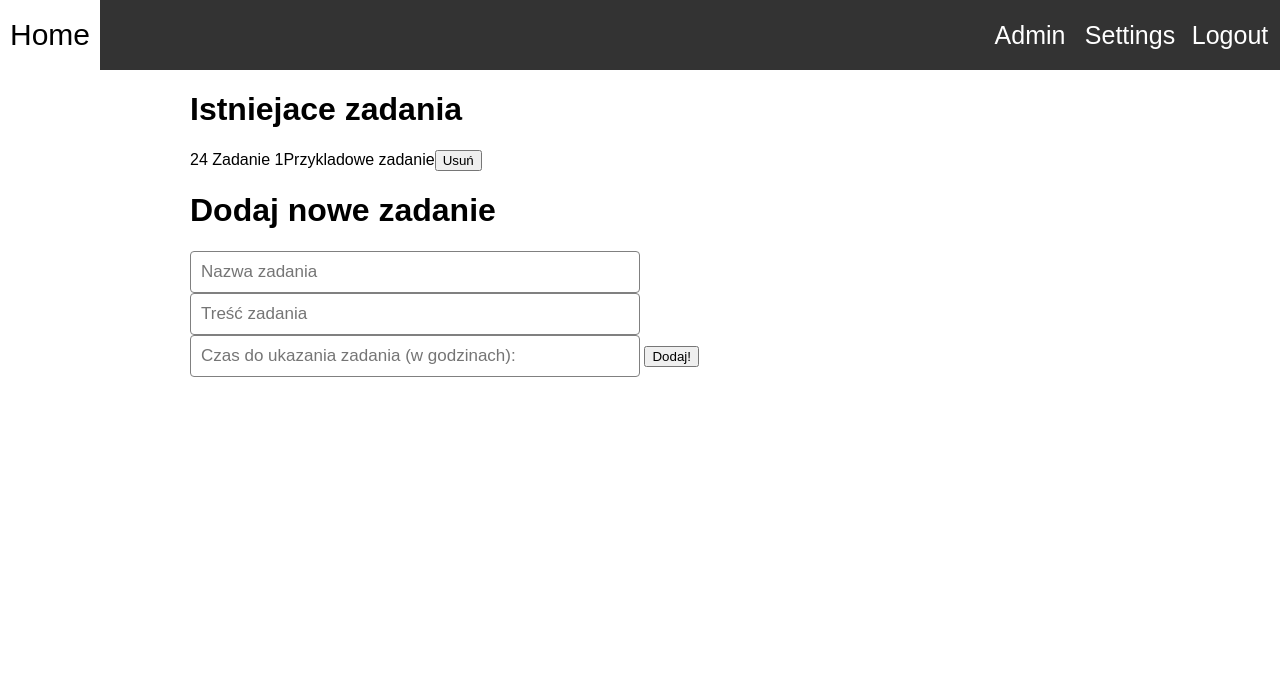
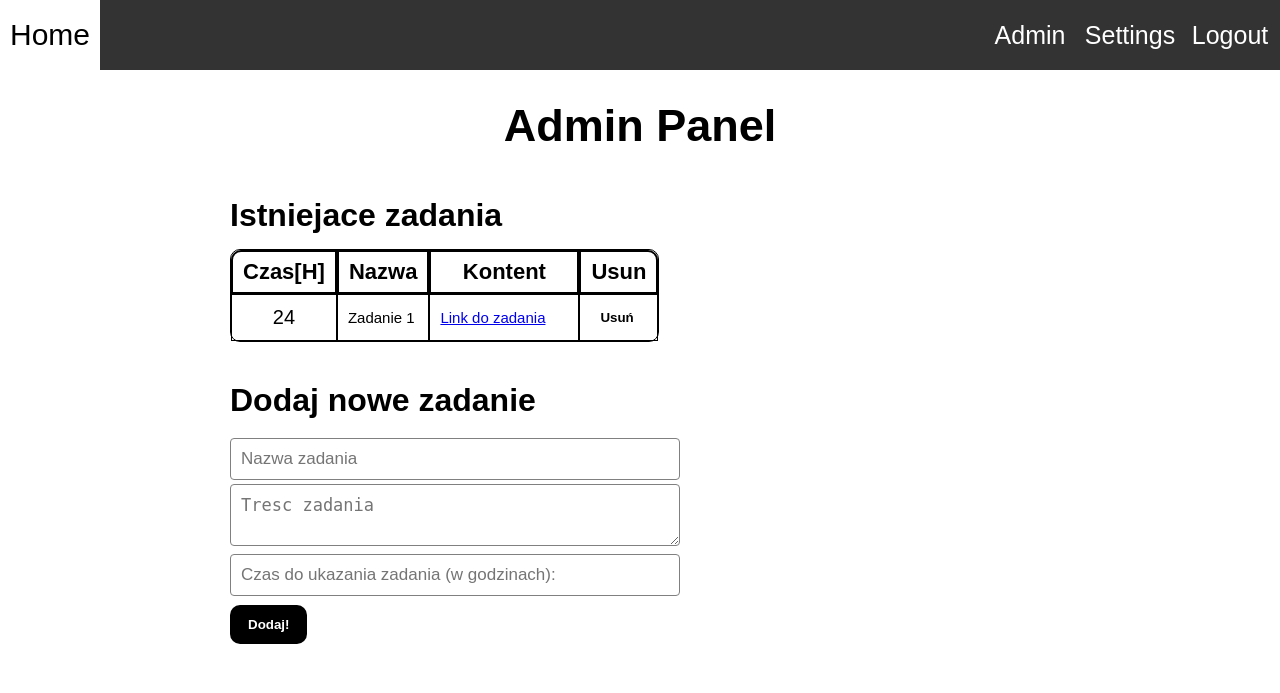
Before and after one commit to Firdrich/robotyka-zadania, a Flask app: page /admin in a window 1280 px wide. Shown: the top 693 px of the page. Run offline with Flask 2, Linux system fonts and the light colour scheme; a user stored in the database is signed in; data comes from the database, SQL or seed files in the repository; both versions use the stored data as it was after the commit.

Commit message:
Edit by swiatek :)

```diff
--- a/requirements.txt
+++ b/requirements.txt
@@ -5,3 +5,4 @@ itsdangerous==0.24
 Jinja2==2.10
 MarkupSafe==1.0
 Werkzeug==0.14.1
+flask-session==0.3.1
--- a/static/css/main.css
+++ b/static/css/main.css
@@ -1,25 +1,31 @@
-body{
+body {
 	font-family: Arial !important;
 	margin: 0;
-
 }
 
-*, ::after, ::before{
+*,
+::after,
+::before {
 	box-sizing: border-box;
+	margin: 0;
+	padding: 0;
 }
 
-#conteiner{
-	padding-top: 70px;
-	width: 900px;
+#conteiner {
+	max-width: 900px;
 	margin-left: auto;
 	margin-right: auto;
 }
 
-.align-center{
+.align-center {
 	text-align: center;
 }
 
-.when_login_logout{
+.align-center>h1 {
+	margin: 20px 0;
+}
+
+.when_login_logout {
 	padding: 40px;
 	font-size: 30px !important;
 
@@ -27,32 +33,31 @@ body{
 
 /* *** NAVBAR *** */
 
-#nav{
+#nav {
 	background-color: #333;
- 	position: fixed;
 	width: 100%;
 	height: 70px;
 
 }
 
-#nav ul{
+#nav ul {
 	list-style-type: none;
 	font-size: 25px;
 	margin: 0;
 	padding: 0;
 }
 
-#nav li{
+#nav li {
 	display: inline-block;
 }
 
 /* Floating left in navbar */
-.li-right{
+.li-right {
 	float: right;
 }
 
 /* Links in navbar */
-#nav a{
+#nav a {
 	display: inline-block;
 	text-align: center;
 	width: 100px;
@@ -63,17 +68,17 @@ body{
 }
 
 /* Home button link */
-#home a{
+#home a {
 	font-size: 30px !important;
 }
 
 /* Mouse on Home button */
-#home a:hover{
-	color:black !important;
+#home a:hover {
+	color: black !important;
 }
 
 /* Register button link */
-#register a{
+#register a {
 	width: 120px !important;
 }
 
@@ -86,7 +91,7 @@ body{
 /* *** Style for login/register page *** */
 
 
-.inputs_login{
+.inputs_login {
 	width: 450px;
 	padding: 10px;
 	border: 1px solid gray;
@@ -94,7 +99,7 @@ body{
 	font-size: 17px;
 }
 
-.buttons_login{
+.buttons_login {
 	width: 450px;
 	padding: 10px;
 	border: 1px solid #3399ff;
@@ -104,12 +109,12 @@ body{
 	font-size: 25px;
 }
 
-.buttons_login:hover{
+.buttons_login:hover {
 	background-color: #0099ff;
 }
 
 /* Style of messege*/
-.message{
+.message {
 	width: 450px;
 	padding: 10px;
 	border: 1px solid #ffcc66;
@@ -122,13 +127,13 @@ body{
 	text-align: center;
 }
 
-.succes{
+.succes {
 	border-color: #009900;
 	background-color: #33cc33;
 	color: #333300;
 }
 
-.failed{
+.failed {
 	border-color: #ff0000;
 	background-color: #ff5050;
 	color: #800000;
@@ -136,20 +141,21 @@ body{
 
 /* *** Style of settings page *** */
 
-#settings{
+#settings {
 	font-size: 20px !important;
 }
 
-#settings form{
+#settings form {
 	margin: 5px;
 }
 
-#settings h2{
+#settings h2 {
 	text-align: left;
 	margin-left: 30%;
+	margin-top: 50px;
 }
 
-#settings label{
+#settings label {
 	margin-left: 35%;
 	width: 150px;
 	display: block;
@@ -157,7 +163,7 @@ body{
 	padding: 7px;
 }
 
-#settings input{
+#settings input {
 	width: 170px;
 	margin: 5px;
 	padding: 5px;
@@ -165,7 +171,7 @@ body{
 	border-radius: 5px;
 }
 
-#settings button{
+#settings button {
 	margin-left: 55%;
 	margin-top: 10px;
 	padding: 4px 8px;
@@ -177,16 +183,16 @@ body{
 
 }
 
-#age{
+#age {
 	width: 50px !important;
 }
 
-#settings input[type="radio"]{
+#settings input[type="radio"] {
 	width: 20px;
 	margin: 12px 2px 11px 5px;
 }
 
-#settings span{
+#settings span {
 	font-size: 15px;
 	padding: 10px 5px 10px 0px;
 }
@@ -195,3 +201,93 @@ body{
 	margin-left: 33%;
 	margin-top: 10px;
 }
+
+
+/* Admin page */
+
+#admin {
+	margin-left: 40px;
+	margin-right: 40px;
+	margin-bottom: 50px;
+}
+
+#admin h1:first-child {
+	text-align: center;
+	font-size: 45px;
+	padding: 30px 0;
+}
+
+#admin table {
+	border-spacing: 0;
+
+	margin-bottom: 40px;
+	font-size: 15px;
+	border: 1px solid black;
+	border-radius: 10px;
+}
+
+
+#admin tbody tr,
+#admin tbody th,
+#admin tbody td {
+	border: 1px black solid;
+	padding: 5px 10px;
+}
+
+#admin tbody th {
+	border: 2px black solid;
+	font-size: 22px;
+	line-height: 30px;
+
+}
+
+#admin tbody td:first-child {
+	font-size: 20px;
+	text-align: center;
+}
+
+#admin tbody td:nth-of-type(3) {
+	width: 150px;
+}
+
+#admin tbody th:first-child {
+	border-top-left-radius: 10px;
+}
+
+#admin tbody th:last-child {
+	border-top-right-radius: 10px;
+}
+
+#admin tbody tr td:last-child {
+	border-bottom: 1px black solid;
+}
+
+#admin button {
+	background-color: transparent;
+	padding: 10px 10px;
+	font-weight: bold;
+	border: none;
+	cursor: pointer;
+}
+
+#admin button#dodaj {
+	display: block;
+	padding: 12px 18px;
+	margin-top: 5px;
+	background-color: black;
+	color: white;
+	border-radius: 10px;
+}
+
+#admin form input {
+	margin: 4px 0;
+}
+
+#admin h1 {
+	margin-bottom: 15px;
+}
+
+#admin textarea {
+	max-width: 450px;
+	min-width: 200px;
+}
--- a/templates/admin.html
+++ b/templates/admin.html
@@ -1,11 +1,34 @@
 {% extends 'layout.html' %}
 {% block body %}
 {% if session["admin"] %}
+<div id="admin">
+    <h1>Admin Panel</h1>
 
     <h1>Istniejace zadania</h1>
-    {% for i in range(titles|length) %} <!--przeslac posts.length i posts(headers) -->
-      <div><div style="display: inline-block;">{{times[i]}}</div>  <form method="post" action="/admin/{{id[i]}}" style="display: inline-block;"><div style="display: inline-block;">{{titles[i]}}</div><div style="display: inline-block;">{{content[i]}}</div><button name="{{id[i]}}" type="submit">Usuń</button></form></div>
+
+
+
+    <table>
+        <tr>
+            <th>Czas[H]</th>
+            <th>Nazwa</th>
+            <th>Kontent</th>
+            <th>Usun</th>
+        </tr>
+        {% for i in range(titles|length) %}
+        <tr>
+            <td>{{times[i]}}</td>
+            <form method="post" action="/admin/{{id[i]}}" style="display: inline-block;">
+                <td>{{titles[i]}}</td>
+                <td><a href="#">Link do zadania</a></td>
+                <td><button name="{{id[i]}}" type="submit">Usuń</button></td>
+            </form>
+        </tr>
         {% endfor %}
+    </table>
+
+
+
     {% with messages = get_flashed_messages() %}
     {% if messages[0] == "Successfully deleted" %}
     <div class="message succes setting_message"> {{ messages[0] }} </div>
@@ -13,11 +36,12 @@
     {% endwith %}
 
     <h1> Dodaj nowe zadanie</h1>
-    <form method="POST" action="/admin">
+    <form method="POST" action="/admin" id="zadania">
         <input class="inputs_login" placeholder="Nazwa zadania" name="header" type="text">
-    <input class="inputs_login" placeholder="Treść zadania" name="content" type="textarea">
+        <!--<input class="inputs_login" placeholder="Treść zadania" name="content" type="textarea">-->
+        <textarea class="inputs_login" name="content" form="zadania" placeholder="Tresc zadania"></textarea>
         <input class="inputs_login" placeholder="Czas do ukazania zadania (w godzinach):" name="time" type="number">
-    <button type="submit" name="new_post">Dodaj!</button>
+        <button type="submit" name="new_post" id="dodaj">Dodaj!</button>
     </form>
     {% with messages = get_flashed_messages() %}
     {% if messages[0] == "Successfully added" %}
@@ -26,7 +50,7 @@
     <div class="message failed setting_message"> {{ messages[0] }} </div>
     {% endif %}
     {% endwith %}
-
+</div>
 {% else %}
 {% include 'notlogin.html' %}
 {% endif %}
--- a/templates/index.html
+++ b/templates/index.html
@@ -1,11 +1,11 @@
 {% extends 'layout.html' %}
 
 {% block body %}
-	<div class="align-center">
+<div class="align-center">
     {% if session['logged_in'] == true %}
     Zalogowany!
     {% else %}
     Wylogowany!
     {% endif %}
-	</div>
+</div>
 {% endblock %}
--- a/templates/layout.html
+++ b/templates/layout.html
@@ -1,14 +1,17 @@
 <!DOCTYPE html>
 <html lang="en">
+
 <head>
   <meta charset="utf-8">
   <title>Login</title>
   <link rel="stylesheet" type="text/css" href="{{ url_for('static', filename='css/main.css') }}" media="screen, projection">
 </head>
+
 <body>
   {% include 'navbar.html' %}
   <div id="conteiner">
     {% block body %}{% endblock %}
   </div>
 </body>
+
 </html>
--- a/templates/logined.html
+++ b/templates/logined.html
@@ -1,5 +1,5 @@
 <div class="align-center">
     <div class="when_login_logout">
-    Nie możesz tu wejść bedąc zalogowanym ;(
+        Nie możesz tu wejść bedąc zalogowanym ;(
     </div>
 </div>
--- a/templates/notlogin.html
+++ b/templates/notlogin.html
@@ -1,5 +1,5 @@
 <div class="align-center">
     <div class="when_login_logout">
-    Nie możesz tu wejść bedąc niezalogowanym ;(
+        Nie możesz tu wejść bedąc niezalogowanym ;(
     </div>
 </div
```
Also changed, not shown: templates/exercises.html (+9 -2 lines), templates/settings.html (+4 -4 lines), database1.db, templates/login.html (indentation only), templates/navbar.html (indentation only), templates/register.html (indentation only), 2 other files. Lines whose indentation alone changed are shown as unchanged.
